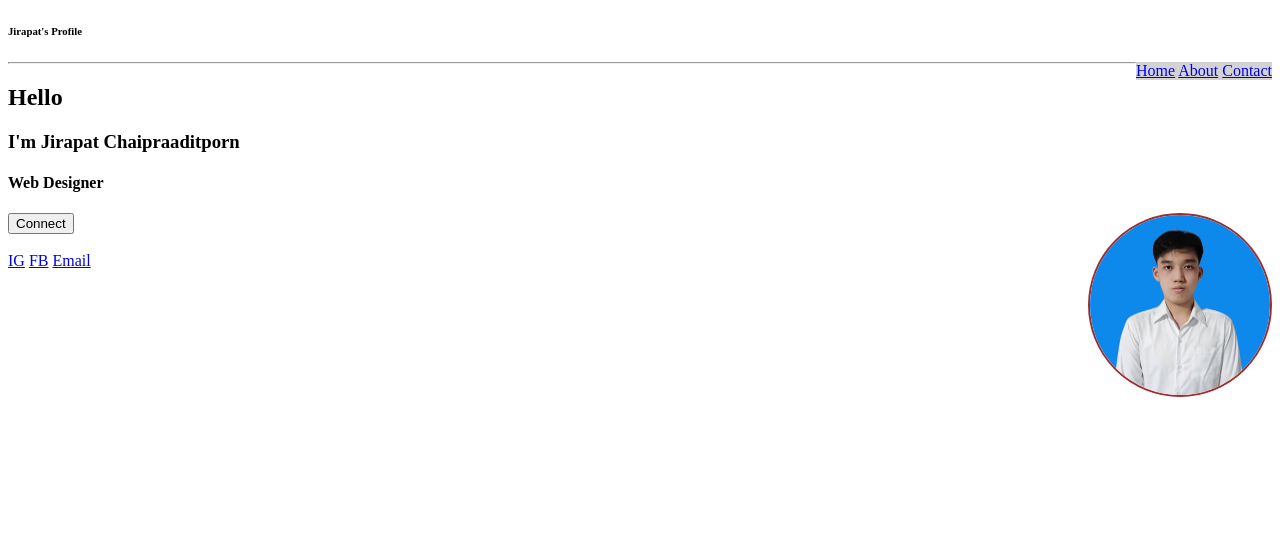
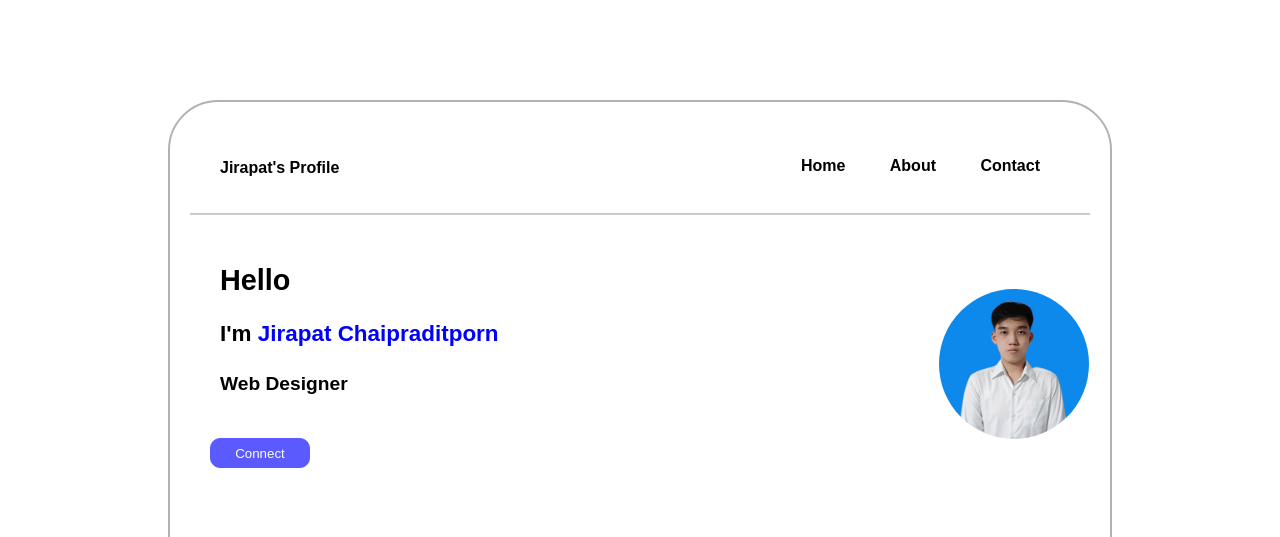
Before and after one commit to JirapatChaipraditporn/webapp68, a plain HTML site: page index.html in a window 1280 px wide. Shown: the top 537 px of the page. Drawn offline with Linux system fonts and the light colour scheme.

Commit message:
Add files via upload

```diff
--- a/index.html
+++ b/index.html
@@ -8,28 +8,32 @@
 </head>
 <body>
     <header>
-        <h6>Jirapat's Profile</h6>
+        <h6>Jirapat's Profile
+    <nav>
+        <a href="">Home</a>
+        <a href="">About</a>
+        <a href="">Contact</a>
+    </nav>
+        </h6>
     </header>
-    <nav>
-        <a href="Home">Home</a>
-        <a href="About">About</a>
-        <a href="Contact">Contact</a>
-    </nav>
     <hr>
+    <br>
     <section>
         <h2>Hello</h2>
-        <h3>I'm Jirapat Chaipraaditporn</h3>
+        <h3>I'm <span style="color: blue;">Jirapat Chaipraditporn</span></h3>
         <h4>Web Designer</h4>
-        <a href="hw.html"><input type="submit" value="Connect"></a>
-        <aside>
+    </section>
+    <br>
+    <a href="hw.html"><input type="submit" value="Connect"></a>
+    <br>
+    <aside>
             <img src="jirapatjpg.jpg" alt="Jirapat's Photo">
         </aside>
-    </section>
-    <br>
+    <br><br><br><br>
     <footer>
-        <a href="https://www.instagram.com/vg.jirapat/">IG</a>
-        <a href="https://www.facebook.com/jirapat.chaipraditporn">FB</a>
-        <a href="https://mail.google.com/mail/u/0/#inbox">Email</a>
+        <a href="https://www.instagram.com/vg.jirapat/"><img class="Icon" src="ig.png" alt=""></a>
+        <a href="https://www.facebook.com/jirapat.chaipraditporn"><img class="Icon" src="FB.png" alt=""></a>
+        <a href="https://mail.google.com/mail/u/0/#inbox"><img class="Icon" src="GM.png" alt=""></a>
     </footer>
 </body>
 </html>
--- a/mystyle.css
+++ b/mystyle.css
@@ -1,14 +1,80 @@
 img{
-    width: 180px;
-    height: 180px;
-    border: 2px solid brown;
+    width: 150px;
+    height: 150px;
+    border: 1px solid rgb(255, 255, 255);
     border-radius: 100px;
+
+
 }
 aside{
-    margin-bottom: 50px;
+    margin-top: -180px;
     float: right;
+
 }
 nav{
-    background-color: lightgrey;
-    float: right;
+    font-family: Arial, Helvetica, sans-serif;
+    text-align: right;
+    margin-right: 30px;
+    margin-top: -20px;
+    transition: 1s;
 }
+nav a{
+    text-decoration: none;
+    color: rgb(0, 0, 0);
+    font-weight: bold;
+}
+nav a:hover{
+    color: rgb(255, 0, 0);
+    transition: 0.5s;;
+}
+a{
+    margin: 20px;
+}
+header{
+    font-family: Arial, Helvetica, sans-serif;
+    margin-left: 30px;
+}
+body{
+
+    width: 900px;
+    height: 450px;
+    margin: auto;
+    margin-top: 100px;
+    border: 2px solid rgb(177, 177, 177);
+    border-radius: 50px;
+    padding: 20px;
+}
+section{
+    font-family: Arial, Helvetica, sans-serif;
+    margin-left: 30px;
+    margin-right: 30px;
+    text-align: justify;
+    font-size: larger;
+}
+footer{
+    font-family: Arial, Helvetica, sans-serif;
+    text-align: left;
+    margin-bottom: 20px;
+    margin-left: 10px;
+}
+input{
+
+    background-color: rgb(90, 90, 255);
+    border: 1px solid rgb(90, 90, 255);
+    color: white;
+    border-radius: 10px;
+    width: 100px;
+    height: 30px;
+}
+.Icon{
+    width: 30px;
+    height: 30px;
+    border-radius: 15px;
+}
+
+hr{
+    border: 1px solid rgb(202, 202, 202);
+}
+h6{
+    font-size: medium;
+}
```
Also changed, not shown: hw.html (+11 -11 lines), hw3.html (+2 -2 lines), FB.png (added), GM.png (added), ig.png (added).
